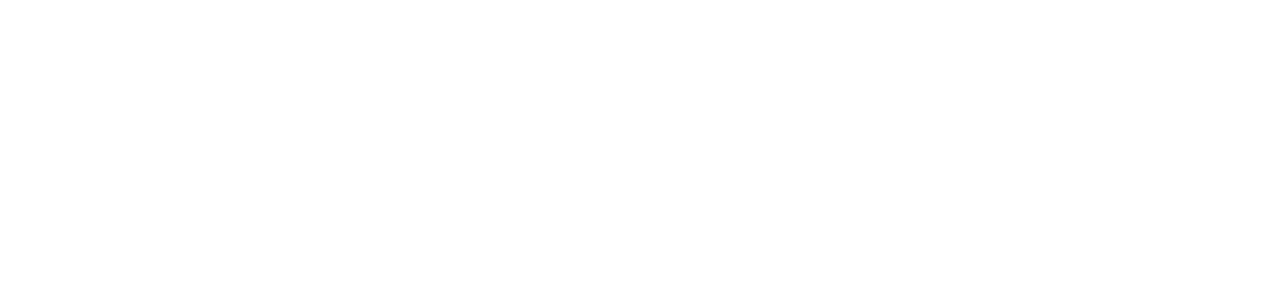
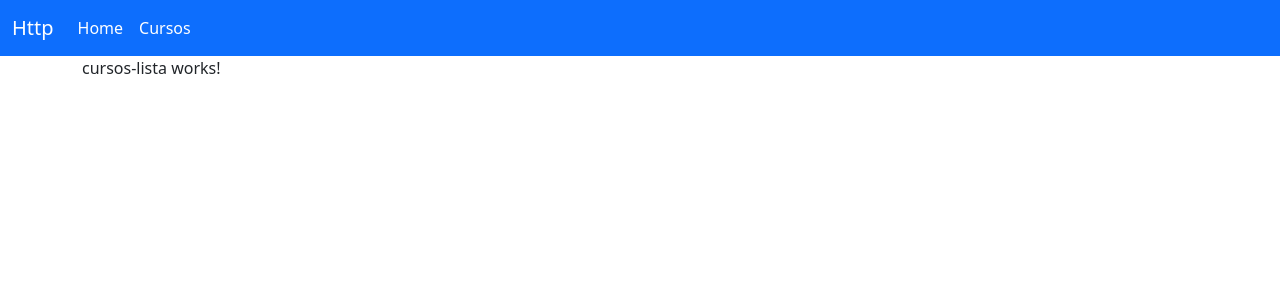
Before and after one commit to Marquesjob/treinando-http-requests, an Angular app: page /cursos in a window 1280 px wide. Before the commit this address led to /. Shown: the top 300 px of the page. Built offline with nearby package versions, Linux system fonts and the light colour scheme.

Commit message:
feat: add modulo de cursos.

```diff
--- a/src/app/app-routing.module.ts
+++ b/src/app/app-routing.module.ts
@@ -1,7 +1,10 @@
 import { NgModule } from '@angular/core';
 import { RouterModule, Routes } from '@angular/router';
 
-const routes: Routes = [];
+const routes: Routes = [
+  { path: '', pathMatch: 'full', redirectTo: 'cursos' },
+  { path: 'cursos', loadChildren: () => import('./cursos/cursos.module').then(m => m.CursosModule )}
+];
 
 @NgModule({
   imports: [RouterModule.forRoot(routes)],
--- a/src/app/app.component.html
+++ b/src/app/app.component.html
@@ -1 +1,23 @@
-<router-outlet></router-outlet>
+<nav class="navbar navbar-expand-lg navbar-dark bg-primary">
+    <div class="container-fluid">
+        <a class="navbar-brand" href="#">Http</a>
+        <button class="navbar-toggler" type="button" data-bs-toggle="collapse" data-bs-target="#navbarNav"
+            aria-controls="navbarNav" aria-expanded="false" aria-label="Toggle navigation">
+            <span class="navbar-toggler-icon"></span>
+        </button>
+        <div class="collapse navbar-collapse" id="navbarNav">
+            <ul class="navbar-nav">
+                <li class="nav-item">
+                    <a class="nav-link active" aria-current="page" [routerLink]="['/']" routerLinkActive="active">Home</a>
+                </li>
+                <li class="nav-item">
+                    <a class="nav-link" href="#" [routerLink]="['/cursos']" routerLinkActive="active">Cursos</a>
+                </li>
+            </ul>
+        </div>
+    </div>
+</nav>
+
+<div class="container">
+    <router-outlet></router-outlet>
+</div>
--- /dev/null
+++ b/src/app/cursos/cursos-lista/cursos-lista.component.html
@@ -0,0 +1 @@
+<p>cursos-lista works!</p>
--- /dev/null
+++ b/src/app/cursos/cursos-lista/cursos-lista.component.ts
@@ -0,0 +1,15 @@
+import { Component, OnInit } from '@angular/core';
+
+@Component({
+  selector: 'app-cursos-lista',
+  templateUrl: './cursos-lista.component.html',
+  styleUrls: ['./cursos-lista.component.scss']
+})
+export class CursosListaComponent implements OnInit {
+
+  constructor() { }
+
+  ngOnInit(): void {
+  }
+
+}
```
Also changed, not shown: src/app/cursos/cursos-routing.module.ts (added, +13 -0 lines), src/app/cursos/cursos.module.ts (added, +17 -0 lines), src/app/cursos/cursos-lista/cursos-lista.component.scss (added).
